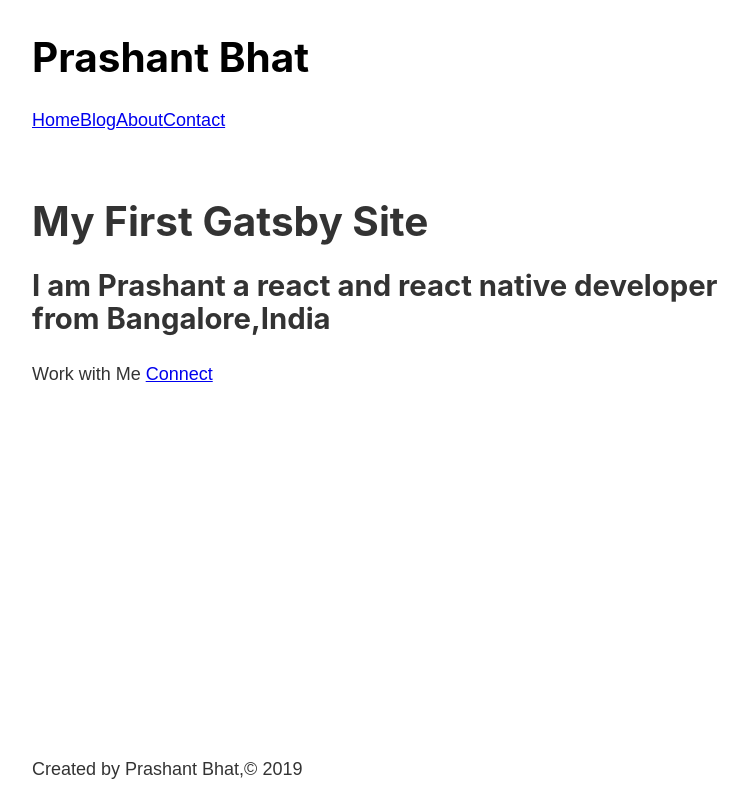
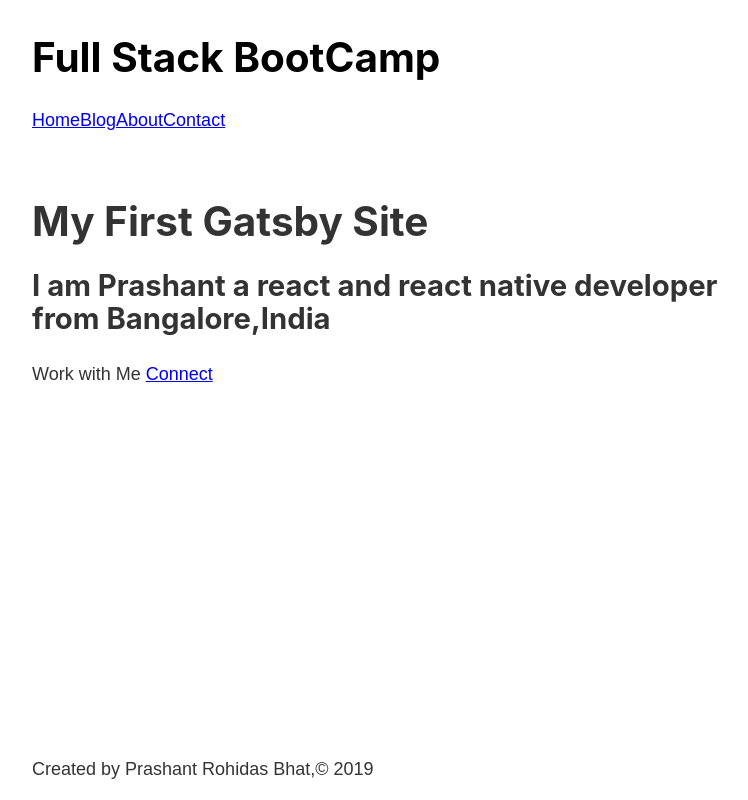
Before and after one commit to prashantbhat84/Prashant-Portfolio, a Gatsby site: page / in a window 1280 px wide. Shown: the whole page, without its empty margins (251-999 px from the left). Built offline with nearby package versions, Linux system fonts and the light colour scheme; Gatsby itself is replaced by a stand-in of ours.

Commit message:
setting siteMetadata

```diff
--- a/gatsby-config.js
+++ b/gatsby-config.js
@@ -5,5 +5,9 @@
  */
 
 module.exports = {
+  siteMetadata: {
+    title: "Full Stack BootCamp",
+    author: "Prashant Rohidas Bhat",
+  },
   plugins: ["gatsby-plugin-sass"],
 }
--- a/src/components/footer.js
+++ b/src/components/footer.js
@@ -1,11 +1,21 @@
 import React from "react"
+import { graphql, useStaticQuery } from "gatsby"
 
-const footer = () => {
+const Footer = () => {
+  const data = useStaticQuery(graphql`
+    query {
+      site {
+        siteMetadata {
+          author
+        }
+      }
+    }
+  `)
   return (
     <div>
-      <footer>Created by Prashant Bhat,© 2019</footer>
+      <footer>Created by {data.site.siteMetadata.author},© 2019</footer>
     </div>
   )
 }
 
-export default footer
+export default Footer
--- a/src/components/header.js
+++ b/src/components/header.js
@@ -1,13 +1,23 @@
 import React from "react"
-import { Link } from "gatsby"
+import { Link, graphql, useStaticQuery } from "gatsby"
 //import "./header.scss"
 import classes from "./header.module.scss"
-const header = () => {
+
+const Header = props => {
+  const data = useStaticQuery(graphql`
+    query {
+      site {
+        siteMetadata {
+          title
+        }
+      }
+    }
+  `)
   return (
     <div>
       <header className={classes.header}>
         <Link className={classes.title} to="/">
-          <h1>Prashant Bhat</h1>
+          <h1>{data.site.siteMetadata.title}</h1>
         </Link>
         <nav>
           <ul className={classes.navlist}>
@@ -54,4 +64,4 @@ const header = () => {
   )
 }
 
-export default header
+export default Header
```
